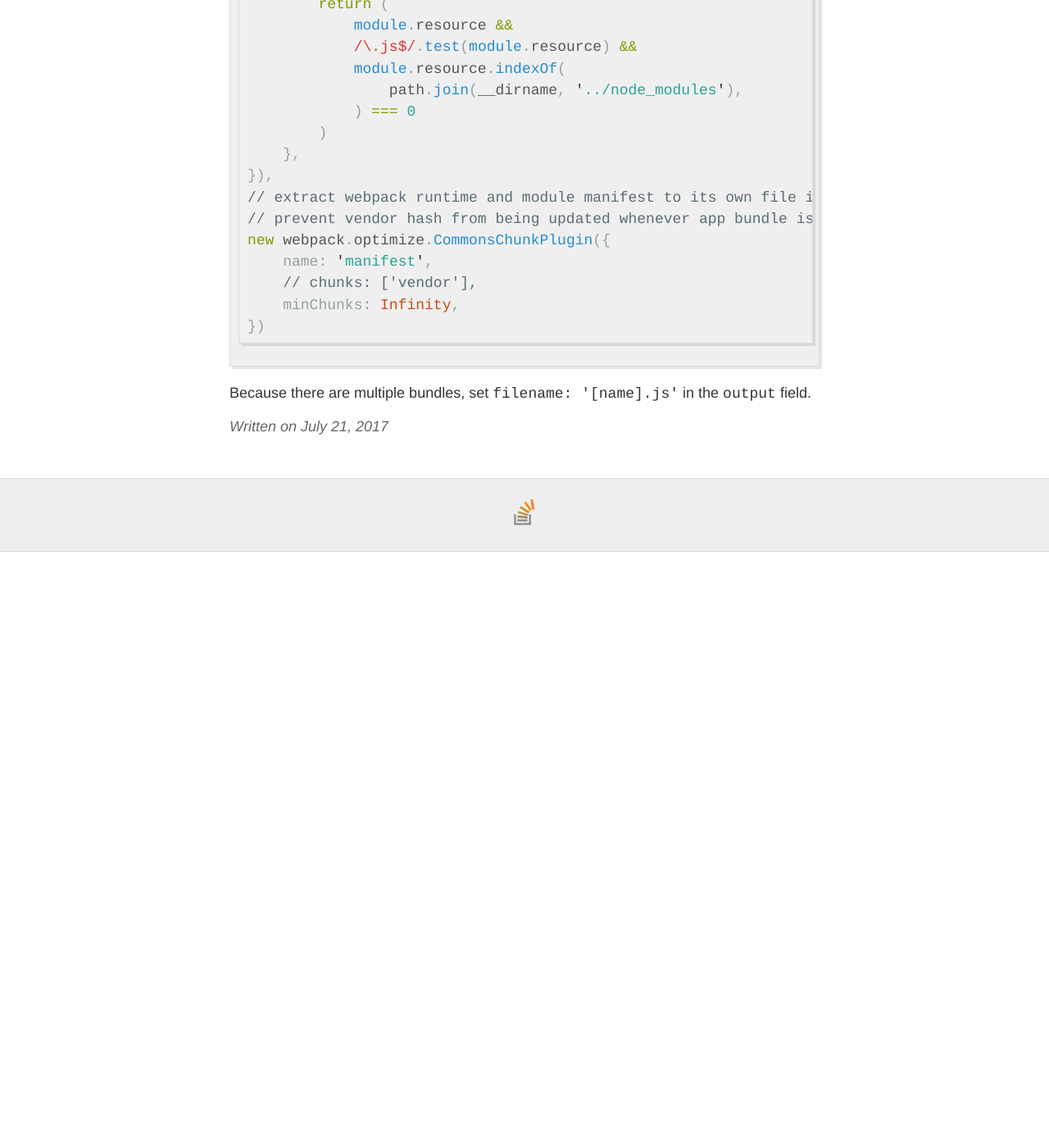
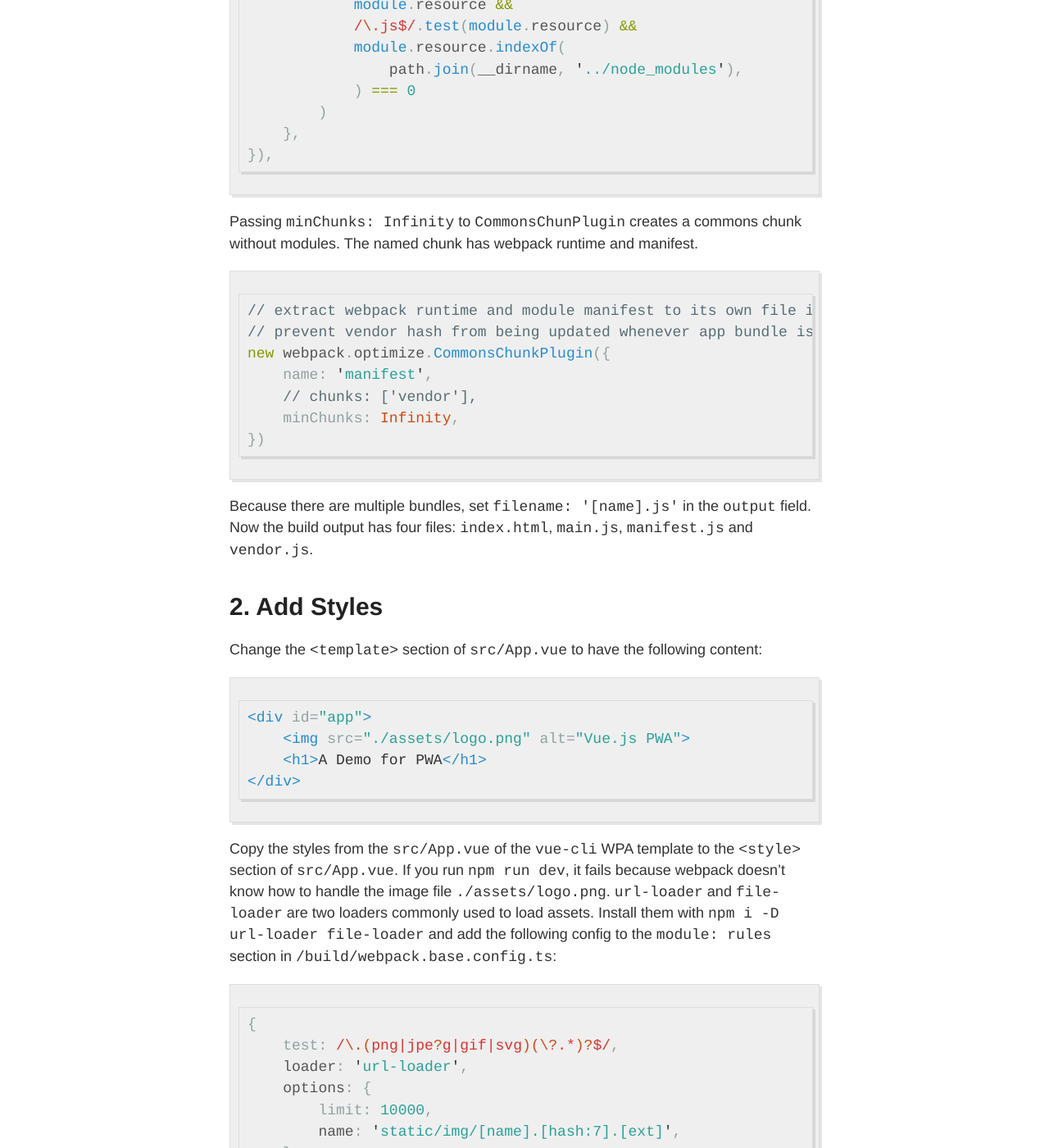
Before and after one commit to YingLiu4203/old-dev-blog, a Jekyll site: the page built from _posts/2017-07-21-TypeScript-Vue-Tour-02.md, in a window 1280 px wide and 1400 px high, scrolled down 1814 px. Shown: the whole window at 82% size. Built offline with Jekyll 4.4.1, drawn with Linux system fonts in a browser that asks for light colours; comment, search, counter and statistics services are not loaded; before the commit the page ends 2487 px from its top, so only the background shows below that; some of the changed text lies outside the part shown.

Commit message:
add logo

````diff
--- a/_posts/2017-07-21-TypeScript-Vue-Tour-02.md
+++ b/_posts/2017-07-21-TypeScript-Vue-Tour-02.md
@@ -58,6 +58,11 @@ new webpack.optimize.CommonsChunkPlugin({
         )
     },
 }),
+```
+
+Passing `minChunks: Infinity` to `CommonsChunPlugin` creates a commons chunk without modules. The named chunk has webpack runtime and manifest.
+
+```ts
 // extract webpack runtime and module manifest to its own file in order to
 // prevent vendor hash from being updated whenever app bundle is updated
 new webpack.optimize.CommonsChunkPlugin({
@@ -67,4 +72,27 @@ new webpack.optimize.CommonsChunkPlugin({
 })
 ```
 
-Because there are multiple bundles, set `filename: '[name].js'` in the `output` field.
+Because there are multiple bundles, set `filename: '[name].js'` in the `output` field. Now the build output has four files: `index.html`, `main.js`, `manifest.js` and `vendor.js`.
+
+# 2. Add Styles
+Change the `<template>` section of `src/App.vue` to have the following content:
+
+```html
+<div id="app">
+    <img src="./assets/logo.png" alt="Vue.js PWA">
+    <h1>A Demo for PWA</h1>
+</div>
+```
+
+Copy the styles from the `src/App.vue` of the `vue-cli` WPA template to the `<style>` section of `src/App.vue`. If you run `npm run dev`, it fails because webpack doesn't know how to handle the image file `./assets/logo.png`. `url-loader` and `file-loader` are two loaders commonly used to load assets.  Install them with `npm i -D url-loader file-loader` and add the following config to the `module: rules` section in `/build/webpack.base.config.ts`:
+
+```ts
+{
+    test: /\.(png|jpe?g|gif|svg)(\?.*)?$/,
+    loader: 'url-loader',
+    options: {
+        limit: 10000,
+        name: 'static/img/[name].[hash:7].[ext]',
+    }
+},
+```
````
Also changed, not shown: other parts of _posts/2017-07-21-TypeScript-Vue-Tour-02.md (+1 -1 lines).
